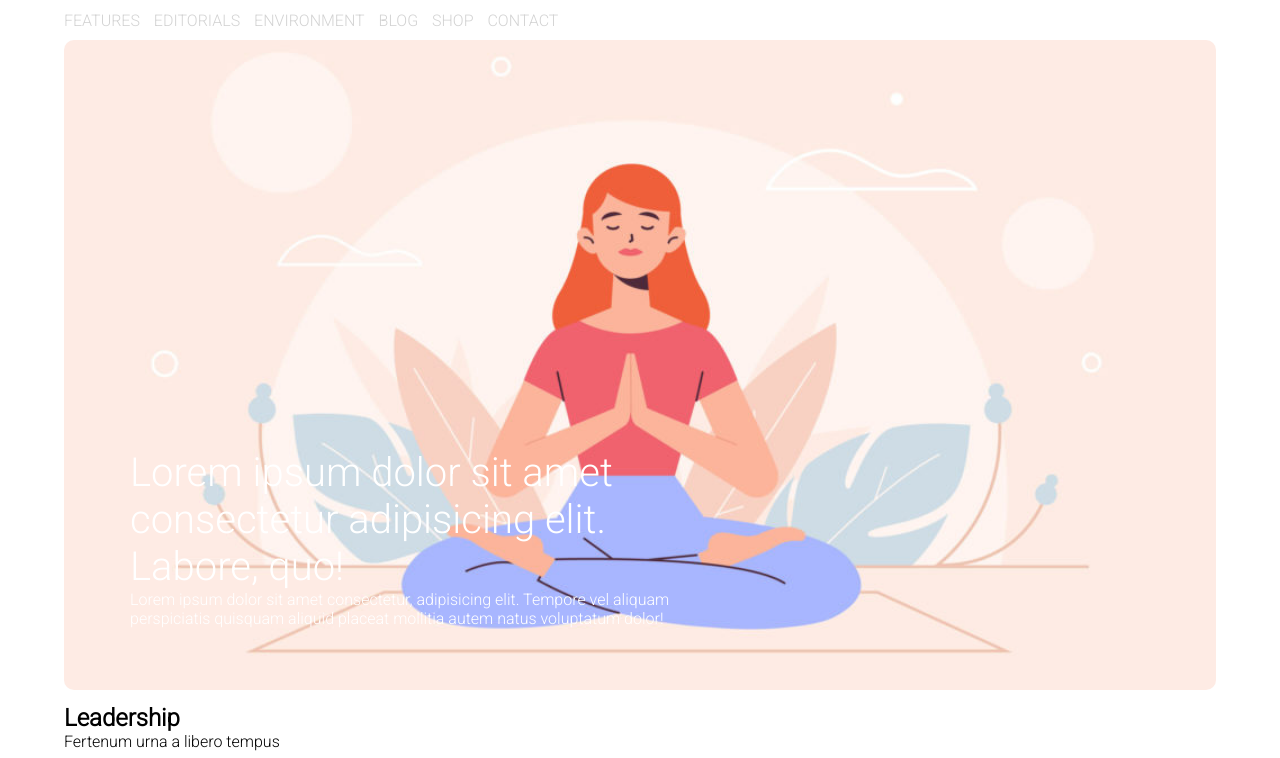
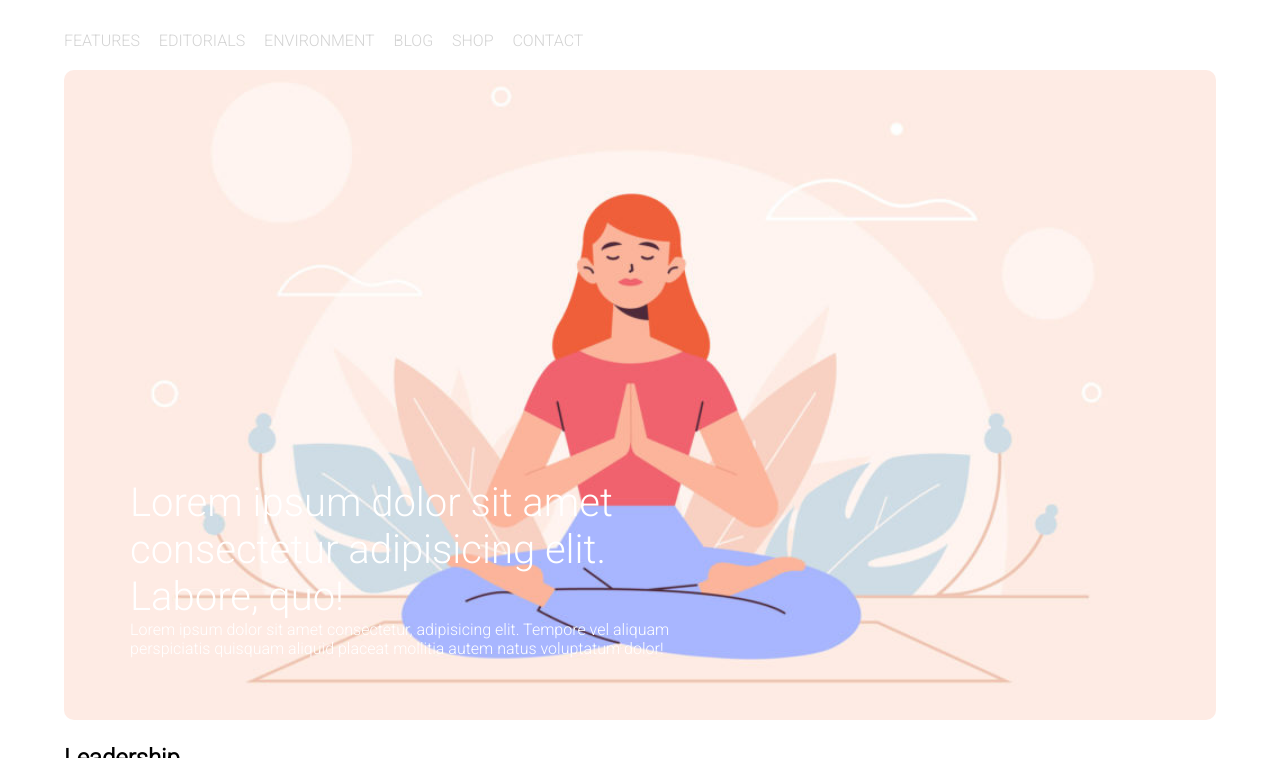
Before and after one commit to davidedallecarbonare94/htmlcss-wp, a plain HTML site: page index.html in a window 1280 px wide. Shown: the part 141-899 px from the top of the page. Drawn offline with Linux system fonts and the light colour scheme.

Commit message:
improve css

```diff
--- a/css/style.css
+++ b/css/style.css
@@ -11,7 +11,6 @@
 }
 .container{
     margin: auto;
-    height: 1500px;
 }
 /* header */
 .testata{
@@ -23,7 +22,9 @@
 .navigation_section {
     width: 90%;
     margin: auto;
-    margin-bottom: 10px;
+    margin-bottom: 20px;
+    margin-top: 20px;
+
 }
 /* list items */
 li {
@@ -33,7 +34,7 @@ li > a{
     text-decoration: none;
     color: lightgray;
     text-transform: uppercase;
-    padding-right: 10px;
+    padding-right: 15px;
 }
 /* sezione centrale */
 
@@ -44,7 +45,8 @@ li > a{
 .article{
     width: 90%;
     margin: auto;
-    margin-top: 10px;
+    margin-top: 20px;
+    margin-bottom: 20px;
 }
 #yoga_girl{
     height: 650px;
@@ -71,6 +73,7 @@ li > a{
     width: 90%;
     margin: auto;
     margin-top: 10px;
+    margin-bottom: 30px;
 }
 .sidebar_general{
     float: left;
```
